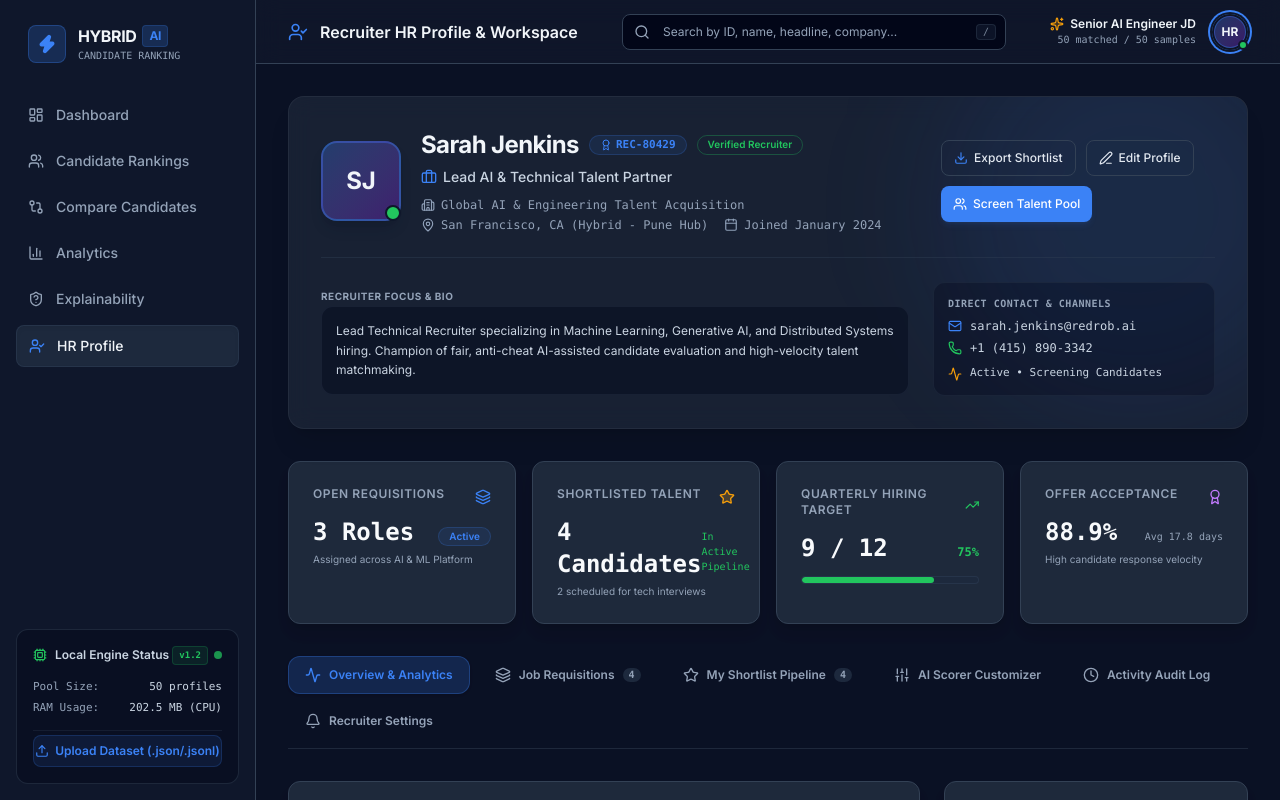
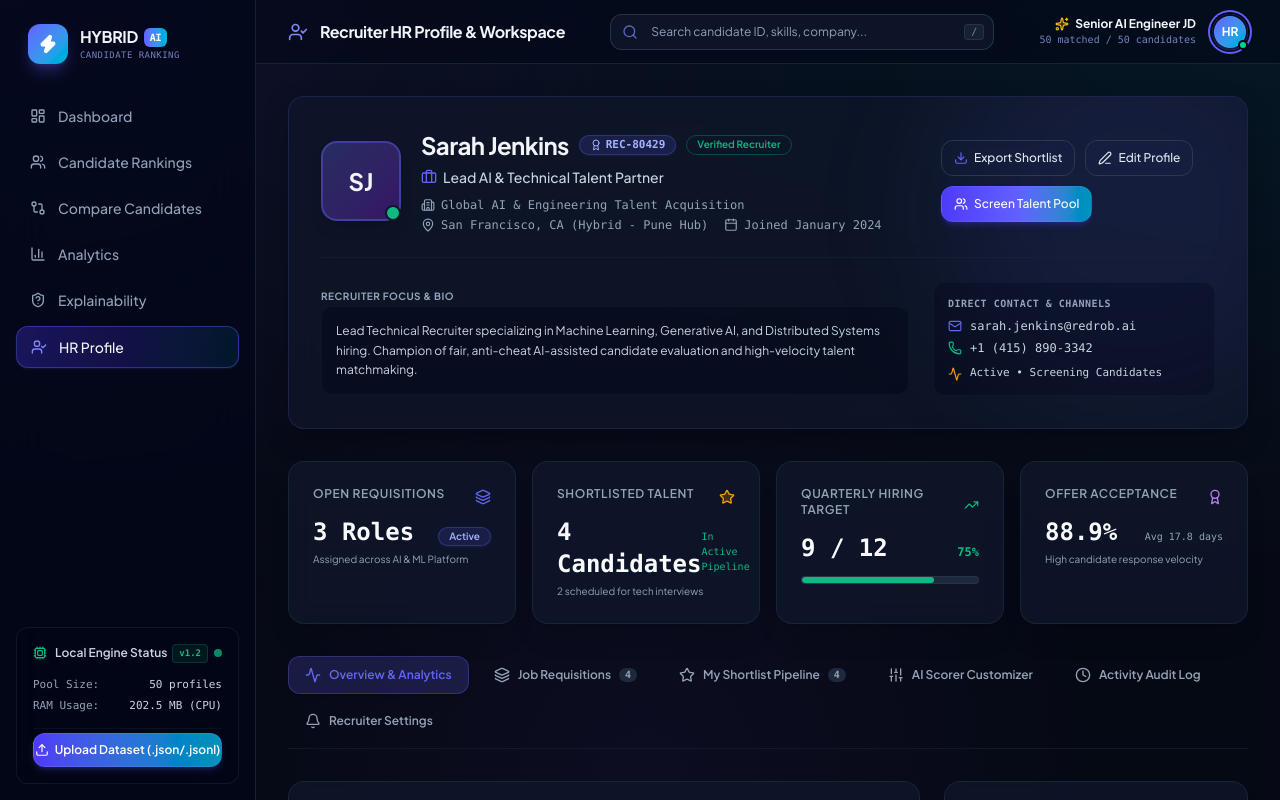
Before and after one commit to veereshovelab/Hybrid-AI-Candidate-Ranking-System, a Next.js app in the folder frontend/: page /profile in a window 1280 px wide. Built offline with nearby package versions, Linux system fonts and the light colour scheme.

Commit message:
style(frontend): upgrade color theme to electric indigo and cyber cyan dark obsidian aesthetic

```diff
--- a/frontend/src/app/globals.css
+++ b/frontend/src/app/globals.css
@@ -1,62 +1,105 @@
-@import url('https://fonts.googleapis.com/css2?family=Inter:ital,opsz,wght@0,14..32,100..900;1,14..32,100..900&display=swap');
+@import url('https://fonts.googleapis.com/css2?family=Plus+Jakarta+Sans:ital,wght@0,300..800;1,300..800&family=Inter:ital,opsz,wght@0,14..32,100..900;1,14..32,100..900&display=swap');
 @import "tailwindcss";
 
 @theme {
-  --color-background: #0f172a;
+  --color-background: #080c14;
   --color-foreground: #f8fafc;
-  --color-card: #1e293b;
+  --color-card: #0f172a;
   --color-card-foreground: #f1f5f9;
-  --color-primary: #3b82f6;
+  --color-primary: #6366f1;
   --color-primary-foreground: #ffffff;
-  --color-success: #22c55e;
+  --color-accent: #06b6d4;
+  --color-success: #10b981;
   --color-warning: #f59e0b;
-  --color-border: #334155;
-  --color-muted: #64748b;
+  --color-danger: #ef4444;
+  --color-border: #1e293b;
+  --color-muted: #475569;
   --color-muted-foreground: #94a3b8;
 
-  --font-sans: 'Inter', system-ui, -apple-system, BlinkMacSystemFont, 'Segoe UI', Roboto, Oxygen, Ubuntu, Cantarell, sans-serif;
+  --font-sans: 'Plus Jakarta Sans', 'Inter', system-ui, -apple-system, BlinkMacSystemFont, 'Segoe UI', Roboto, Oxygen, Ubuntu, Cantarell, sans-serif;
 }
 
 body {
   background-color: var(--color-background);
+  background-image:
+    radial-gradient(at 0% 0%, rgba(99, 102, 241, 0.15) 0px, transparent 50%),
+    radial-gradient(at 100% 0%, rgba(6, 182, 212, 0.12) 0px, transparent 50%),
+    radial-gradient(at 50% 100%, rgba(139, 92, 246, 0.08) 0px, transparent 50%);
+  background-attachment: fixed;
   color: var(--color-foreground);
   font-family: var(--font-sans);
   overflow-x: hidden;
 }
 
-/* Custom Scrollbar for premium feel */
+/* Custom Scrollbar with Indigo-Cyan Gradient Accent */
 ::-webkit-scrollbar {
   width: 6px;
   height: 6px;
 }
 
 ::-webkit-scrollbar-track {
-  background: var(--color-background);
+  background: #080c14;
 }
 
 ::-webkit-scrollbar-thumb {
-  background: var(--color-border);
-  border-radius: 3px;
+  background: #1e293b;
+  border-radius: 4px;
 }
 
 ::-webkit-scrollbar-thumb:hover {
-  background: #475569;
+  background: linear-gradient(180deg, #6366f1, #06b6d4);
 }
 
 /* Glassmorphism utility */
 .glass {
-  background: rgba(30, 41, 59, 0.7);
+  background: rgba(15, 23, 42, 0.75);
+  backdrop-filter: blur(16px);
+  border: 1px solid rgba(99, 102, 241, 0.18);
+  box-shadow: 0 10px 30px -10px rgba(0, 0, 0, 0.5);
+}
+
+.glass-card {
+  background: rgba(15, 23, 42, 0.65);
   backdrop-filter: blur(12px);
-  border: 1px solid rgba(255, 255, 255, 0.05);
+  border: 1px solid rgba(255, 255, 255, 0.07);
+  box-shadow: 0 8px 32px 0 rgba(0, 0, 0, 0.37);
+  transition: all 0.3s cubic-bezier(0.4, 0, 0.2, 1);
+}
+
+.glass-card:hover {
+  border-color: rgba(99, 102, 241, 0.35);
+  box-shadow: 0 12px 40px -10px rgba(99, 102, 241, 0.15);
+}
+
+/* Gradient Text Utilities */
+.text-gradient-primary {
+  background: linear-gradient(135deg, #a5b4fc 0%, #38bdf8 50%, #818cf8 100%);
+  -webkit-background-clip: text;
+  -webkit-text-fill-color: transparent;
+}
+
+.text-gradient-gold {
+  background: linear-gradient(135deg, #fef08a 0%, #f59e0b 50%, #d97706 100%);
+  -webkit-background-clip: text;
+  -webkit-text-fill-color: transparent;
+}
+
+/* Glow utilities */
+.glow-primary {
+  box-shadow: 0 0 25px -5px rgba(99, 102, 241, 0.35);
+}
+
+.glow-cyan {
+  box-shadow: 0 0 25px -5px rgba(6, 182, 212, 0.35);
 }
 
 /* Pulse keyframes for AI processing glow */
 @keyframes pulse-glow {
   0%, 100% {
-    box-shadow: 0 0 15px rgba(59, 130, 246, 0.2);
+    box-shadow: 0 0 15px rgba(99, 102, 241, 0.25);
   }
   50% {
-    box-shadow: 0 0 25px rgba(59, 130, 246, 0.4);
+    box-shadow: 0 0 30px rgba(6, 182, 212, 0.45);
   }
 }
 
@@ -77,8 +120,8 @@ body {
 
 @keyframes laser-scan {
   0% { top: 0%; opacity: 0; }
-  30% { opacity: 0.9; }
-  70% { opacity: 0.9; }
+  30% { opacity: 0.95; }
+  70% { opacity: 0.95; }
   100% { top: 100%; opacity: 0; }
 }
 
@@ -116,7 +159,7 @@ body {
 .skeleton-shimmer {
   position: relative;
   overflow: hidden;
-  background-color: #1e293b;
+  background-color: #0f172a;
 }
 
 .skeleton-shimmer::after {
@@ -129,9 +172,9 @@ body {
   background-image: linear-gradient(
     90deg,
     rgba(255, 255, 255, 0) 0,
-    rgba(59, 130, 246, 0.08) 20%,
-    rgba(255, 255, 255, 0.15) 50%,
-    rgba(59, 130, 246, 0.08) 80%,
+    rgba(99, 102, 241, 0.12) 20%,
+    rgba(6, 182, 212, 0.2) 50%,
+    rgba(99, 102, 241, 0.12) 80%,
     rgba(255, 255, 255, 0) 100%
   );
   animation: shimmer 1.8s infinite;
--- a/frontend/src/components/layout/sidebar.jsx
+++ b/frontend/src/components/layout/sidebar.jsx
@@ -191,19 +191,19 @@ export function Sidebar() {
   };
 
   return (
-    <aside className="w-64 bg-slate-900 border-r border-border flex flex-col justify-between h-screen sticky top-0 shrink-0 z-30">
+    <aside className="w-64 bg-slate-950/80 border-r border-slate-800/80 flex flex-col justify-between h-screen sticky top-0 shrink-0 z-30 backdrop-blur-xl">
       {/* Upper Section */}
       <div className="flex flex-col flex-1 py-6 px-4">
         {/* Brand/Logo */}
         <div className="flex items-center space-x-3 px-3 mb-8">
-          <div className="bg-primary/20 p-2 rounded-lg text-primary border border-primary/30 flex items-center justify-center">
+          <div className="bg-gradient-to-br from-indigo-500 to-cyan-500 p-2.5 rounded-xl text-white shadow-lg shadow-indigo-500/30 flex items-center justify-center">
             <Zap className="h-5 w-5 fill-current" />
           </div>
           <div>
             <h1 className="text-md font-bold tracking-tight text-slate-100 flex items-center gap-1.5">
-              HYBRID <span className="text-xs px-1.5 py-0.5 rounded bg-primary/20 text-primary border border-primary/20">AI</span>
+              HYBRID <span className="text-[10px] px-1.5 py-0.5 rounded-md bg-gradient-to-r from-indigo-500 to-cyan-500 text-white font-mono font-bold shadow-sm">AI</span>
             </h1>
-            <p className="text-[10px] text-muted-foreground font-mono">CANDIDATE RANKING</p>
+            <p className="text-[9px] text-indigo-300/70 font-mono tracking-wider">CANDIDATE RANKING</p>
           </div>
         </div>
 
@@ -218,15 +218,15 @@ export function Sidebar() {
                 key={item.path}
                 href={item.path}
                 className={cn(
-                  "flex items-center space-x-3 px-3 py-2.5 rounded-lg text-sm transition-all duration-200 group",
+                  "flex items-center space-x-3 px-3.5 py-2.5 rounded-xl text-sm transition-all duration-200 group",
                   isActive
-                    ? "bg-slate-800 text-slate-100 border border-slate-700/50 shadow-inner"
-                    : "text-muted-foreground hover:bg-slate-800/40 hover:text-slate-200 hover:translate-x-[2px]"
+                    ? "bg-gradient-to-r from-indigo-600/30 via-indigo-600/20 to-cyan-500/10 text-slate-100 border border-indigo-500/40 shadow-sm shadow-indigo-500/10"
+                    : "text-slate-400 hover:bg-slate-800/50 hover:text-slate-200 hover:translate-x-[2px]"
                 )}
               >
                 <Icon className={cn(
                   "h-4 w-4 transition-colors",
-                  isActive ? "text-primary" : "text-muted-foreground group-hover:text-slate-300"
+                  isActive ? "text-indigo-400" : "text-slate-400 group-hover:text-slate-200"
                 )} />
                 <div className="flex flex-col">
                   <span className="font-medium">{item.name}</span>
@@ -272,7 +272,7 @@ export function Sidebar() {
           />
           <button
             onClick={triggerFileSelect}
-            className="w-full h-8 flex items-center justify-center gap-1.5 rounded-lg bg-primary/10 hover:bg-primary/20 text-primary border border-primary/20 text-xs font-semibold cursor-pointer transition-all duration-200 active:scale-95"
+            className="w-full h-8.5 flex items-center justify-center gap-1.5 rounded-xl bg-gradient-to-r from-indigo-600 to-cyan-600 hover:from-indigo-500 hover:to-cyan-500 text-white font-semibold text-xs shadow-md shadow-indigo-500/20 border border-indigo-400/30 cursor-pointer transition-all duration-200 active:scale-95"
           >
             <Upload className="h-3.5 w-3.5" />
             Upload Dataset (.json/.jsonl)
--- a/frontend/src/components/layout/topbar.jsx
+++ b/frontend/src/components/layout/topbar.jsx
@@ -50,38 +50,38 @@ export function Topbar() {
   }, []);
 
   return (
-    <header className="h-16 border-b border-border bg-slate-900/60 backdrop-blur-md flex items-center justify-between px-8 sticky top-0 shrink-0 z-20">
+    <header className="h-16 border-b border-slate-800/80 bg-slate-950/70 backdrop-blur-xl flex items-center justify-between px-8 sticky top-0 shrink-0 z-20">
       {/* Title */}
       <div className="flex items-center space-x-3">
         {pathname.startsWith("/profile") ? (
-          <UserCheck className="h-5 w-5 text-primary" />
+          <UserCheck className="h-5 w-5 text-indigo-400" />
         ) : (
-          <Briefcase className="h-5 w-5 text-primary" />
+          <Briefcase className="h-5 w-5 text-indigo-400" />
         )}
-        <h2 className="text-md font-semibold text-slate-100">{getPageTitle()}</h2>
+        <h2 className="text-md font-bold tracking-tight text-slate-100">{getPageTitle()}</h2>
       </div>
 
       {/* Global Search Bar */}
       <div className="relative w-96">
-        <Search className="absolute left-3 top-2.5 h-4 w-4 text-muted-foreground" />
+        <Search className="absolute left-3 top-2.5 h-4 w-4 text-indigo-400/70" />
         <input
           ref={searchInputRef}
           type="text"
           value={searchQuery}
           onChange={handleSearchChange}
-          placeholder="Search by ID, name, headline, company..."
-          className="w-full h-9 pl-10 pr-9 rounded-lg bg-slate-950 border border-border text-xs text-slate-200 placeholder-muted-foreground focus:outline-none focus:border-primary/60 focus:ring-1 focus:ring-primary/40 transition-all duration-200"
+          placeholder="Search candidate ID, skills, company..."
+          className="w-full h-9 pl-10 pr-9 rounded-xl bg-slate-900/90 border border-slate-700/70 text-xs text-slate-100 placeholder-slate-400 focus:outline-none focus:border-indigo-500/80 focus:ring-2 focus:ring-indigo-500/20 transition-all duration-200"
         />
         {searchQuery ? (
           <button
             onClick={() => setSearchQuery("")}
-            className="absolute right-2.5 top-2.5 text-muted-foreground hover:text-slate-200 transition-colors"
+            className="absolute right-2.5 top-2.5 text-slate-400 hover:text-slate-200 transition-colors"
             title="Clear search"
           >
             <X className="h-3.5 w-3.5" />
           </button>
         ) : (
-          <kbd className="absolute right-2.5 top-2.5 hidden sm:inline-flex items-center justify-center h-4 px-1.5 text-[10px] font-mono text-muted-foreground bg-slate-900 border border-border/60 rounded pointer-events-none opacity-80">
+          <kbd className="absolute right-2.5 top-2.5 hidden sm:inline-flex items-center justify-center h-4 px-1.5 text-[10px] font-mono text-slate-400 bg-slate-800/80 border border-slate-700/80 rounded pointer-events-none opacity-80">
             /
           </kbd>
         )}
@@ -91,11 +91,11 @@ export function Topbar() {
       <div className="flex items-center space-x-4">
         <div className="flex flex-col items-end">
           <div className="flex items-center space-x-1.5">
-            <Sparkles className="h-3.5 w-3.5 text-warning fill-warning/20" />
-            <span className="text-xs font-semibold text-slate-100">Senior AI Engineer JD</span>
+            <Sparkles className="h-3.5 w-3.5 text-amber-400 fill-amber-400/20" />
+            <span className="text-xs font-bold text-slate-100">Senior AI Engineer JD</span>
           </div>
-          <span className="text-[10px] text-muted-foreground font-mono">
-            {filteredCandidates.length} matched / {allCandidates.length} samples
+          <span className="text-[10px] text-indigo-300/70 font-mono">
+            {filteredCandidates.length} matched / {allCandidates.length} candidates
           </span>
         </div>
 
@@ -104,15 +104,15 @@ export function Topbar() {
           href="/profile"
           className={`relative group flex items-center justify-center p-0.5 rounded-full transition-all duration-200 ${
             pathname.startsWith("/profile")
-              ? "ring-2 ring-primary ring-offset-2 ring-offset-slate-900"
-              : "hover:scale-105 hover:ring-1 hover:ring-primary/50"
+              ? "ring-2 ring-indigo-500 ring-offset-2 ring-offset-slate-950"
+              : "hover:scale-105 hover:ring-1 hover:ring-indigo-400/60"
           }`}
           title="Open HR Recruiter Profile"
         >
-          <div className="h-8 w-8 rounded-full bg-gradient-to-br from-primary/30 to-purple-600/30 border border-primary/40 flex items-center justify-center text-xs font-bold text-slate-100 shadow-sm">
+          <div className="h-8 w-8 rounded-full bg-gradient-to-br from-indigo-500 to-cyan-500 border border-indigo-400/40 flex items-center justify-center text-xs font-bold text-white shadow-md shadow-indigo-500/20">
             HR
           </div>
-          <span className="absolute bottom-0 right-0 h-2.5 w-2.5 rounded-full bg-success border-2 border-slate-900" />
+          <span className="absolute bottom-0 right-0 h-2.5 w-2.5 rounded-full bg-emerald-400 border-2 border-slate-950" />
         </Link>
       </div>
     </header>
--- a/frontend/src/components/ui/badge.jsx
+++ b/frontend/src/components/ui/badge.jsx
@@ -3,20 +3,22 @@ import { cn } from "@/utils/cn";
 
 export function Badge({ className, variant = "default", ...props }) {
   const variants = {
-    default: "bg-slate-800 text-slate-100 border border-slate-700",
-    secondary: "bg-slate-900 text-slate-400 border border-slate-800",
-    primary: "bg-primary/10 text-primary border border-primary/20",
-    success: "bg-success/10 text-success border border-success/20",
-    warning: "bg-warning/10 text-warning border border-warning/20",
-    danger: "bg-red-500/10 text-red-500 border border-red-500/20",
-    purple: "bg-purple-500/10 text-purple-400 border border-purple-500/20",
-    outline: "bg-transparent text-slate-300 border border-border"
+    default: "bg-slate-800/90 text-slate-100 border border-slate-700/80 shadow-sm",
+    secondary: "bg-slate-900/80 text-slate-400 border border-slate-800",
+    primary: "bg-indigo-500/15 text-indigo-300 border border-indigo-500/30 shadow-sm shadow-indigo-500/10",
+    cyan: "bg-cyan-500/15 text-cyan-300 border border-cyan-500/30 shadow-sm shadow-cyan-500/10",
+    success: "bg-emerald-500/15 text-emerald-400 border border-emerald-500/30 shadow-sm shadow-emerald-500/10",
+    warning: "bg-amber-500/15 text-amber-300 border border-amber-500/30 shadow-sm shadow-amber-500/10",
+    danger: "bg-rose-500/15 text-rose-400 border border-rose-500/30 shadow-sm shadow-rose-500/10",
+    purple: "bg-purple-500/15 text-purple-300 border border-purple-500/30 shadow-sm shadow-purple-500/10",
+    gradient: "bg-gradient-to-r from-indigo-500/20 to-cyan-500/20 text-indigo-200 border border-indigo-400/30 shadow-sm",
+    outline: "bg-transparent text-slate-300 border border-slate-700/80"
   };
 
   return (
     <span
       className={cn(
-        "inline-flex items-center rounded-full px-2.5 py-0.5 text-xs font-semibold transition-colors duration-200",
+        "inline-flex items-center rounded-full px-2.5 py-0.5 text-xs font-semibold transition-all duration-200",
         variants[variant],
         className
       )}
--- a/frontend/src/components/ui/button.jsx
+++ b/frontend/src/components/ui/button.jsx
@@ -7,15 +7,16 @@ export function Button({
   size = "md",
   ...props
 }) {
-  const baseStyles = "inline-flex items-center justify-center rounded-lg font-medium transition-all duration-200 focus:outline-none disabled:opacity-50 disabled:pointer-events-none cursor-pointer";
+  const baseStyles = "inline-flex items-center justify-center rounded-xl font-medium transition-all duration-200 focus:outline-none disabled:opacity-50 disabled:pointer-events-none cursor-pointer";
 
   const variants = {
-    primary: "bg-primary text-primary-foreground hover:bg-primary/90 shadow-md shadow-primary/10 active:scale-[0.98]",
-    secondary: "bg-slate-800 text-slate-100 hover:bg-slate-700 active:scale-[0.98]",
-    outline: "border border-border text-slate-200 hover:bg-slate-800 hover:border-slate-600 active:scale-[0.98]",
-    ghost: "text-slate-300 hover:bg-slate-800 hover:text-slate-100",
-    danger: "bg-red-600 text-white hover:bg-red-500 shadow-md shadow-red-900/10 active:scale-[0.98]",
-    link: "text-primary underline-offset-4 hover:underline bg-transparent p-0"
+    primary: "bg-gradient-to-r from-indigo-600 via-indigo-500 to-cyan-600 hover:from-indigo-500 hover:to-cyan-500 text-white shadow-md shadow-indigo-600/25 active:scale-[0.98] border border-indigo-400/20",
+    gradient: "bg-gradient-to-r from-indigo-600 via-purple-600 to-cyan-500 hover:from-indigo-500 hover:to-cyan-400 text-white shadow-lg shadow-purple-500/25 active:scale-[0.98]",
+    secondary: "bg-slate-800/90 text-slate-100 hover:bg-slate-700 active:scale-[0.98] border border-slate-700/60",
+    outline: "border border-slate-700/80 text-slate-200 hover:bg-indigo-500/10 hover:border-indigo-500/50 hover:text-indigo-300 active:scale-[0.98] backdrop-blur-sm",
+    ghost: "text-slate-300 hover:bg-slate-800/60 hover:text-slate-100",
+    danger: "bg-gradient-to-r from-red-600 to-rose-600 text-white hover:from-red-500 hover:to-rose-500 shadow-md shadow-red-900/20 active:scale-[0.98]",
+    link: "text-indigo-400 underline-offset-4 hover:underline bg-transparent p-0"
   };
 
   const sizes = {
--- a/frontend/src/components/ui/card.jsx
+++ b/frontend/src/components/ui/card.jsx
@@ -5,8 +5,8 @@ export function Card({ className, hoverEffect = false, ...props }) {
   return (
     <div
       className={cn(
-        "rounded-xl border border-border bg-card text-card-foreground shadow-lg transition-all duration-300",
-        hoverEffect && "hover:border-primary/50 hover:shadow-primary/5 hover:translate-y-[-2px]",
+        "rounded-2xl border border-slate-800/80 bg-slate-900/80 text-card-foreground shadow-xl backdrop-blur-md transition-all duration-300",
+        hoverEffect && "hover:border-indigo-500/40 hover:shadow-indigo-500/10 hover:translate-y-[-2px]",
         className
       )}
       {...props}
```
